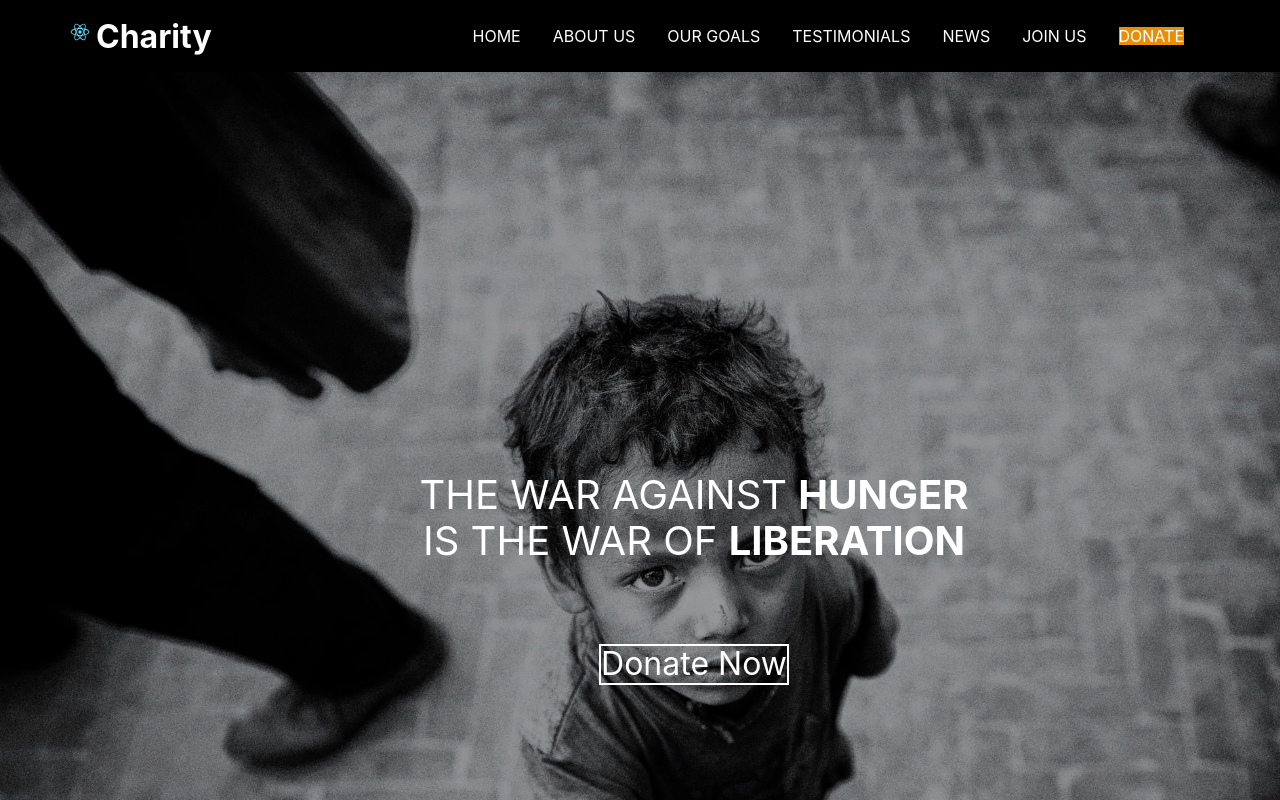
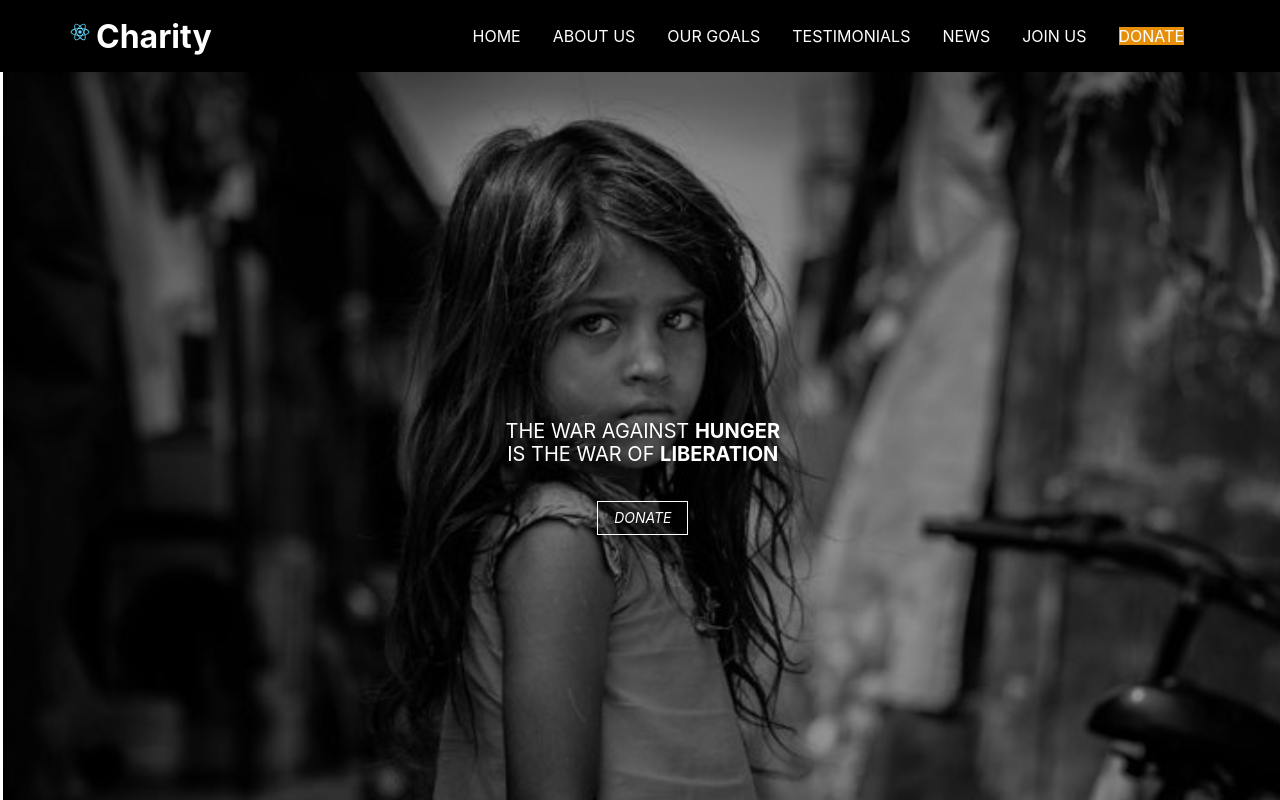
Before and after one commit to debugged-exe/ngowebsite, a React (Create React App) app: page / in a window 1280 px wide. Shown: the top 800 px of the page. Built offline with nearby package versions, Linux system fonts and the light colour scheme.

Commit message:
HomePage modified

```diff
--- a/src/components/HomeBackground/HomeBackground.css
+++ b/src/components/HomeBackground/HomeBackground.css
@@ -1,39 +1,16 @@
 .home-div{
 	overflow: hidden;
-}
-
-
-.link{
-
-height: auto;
-max-width: fit-content;;
-margin: auto;
-font-size: 2rem;
-}
-
-.sty
-{
-
-    position: relative;
-	top: 45%;
-	text-align: center;
-
-}
-
-.sty:hover{
-	color: #e88f0a;
-	cursor: pointer;
 }
 
 .donate1
 {
 	background: none;
 	transition: 0.5s;
-	align-self: center;
+	/* align-self: center; */
 	color:white;
 	border:2px solid;
-	position: relative;
-	top: 50%;
+	/* position: relative; */
+	/* top: 50%; */
 }
 .donate1:hover
 {
@@ -42,11 +19,15 @@ font-size: 2rem;
 	border:2px solid black
 }
 
-.font-size{
+.bg-image{
   font-size: 2.5rem;
-  width: auto;
+  /* width: auto; */
   color: white;
   padding: 50px 0 50px;
+  margin-left: auto;
+  margin-right: auto;
+  text-align: center;
+  width: 100%;
 }
 
 
--- a/src/components/HomeBackground/HomeBackground.js
+++ b/src/components/HomeBackground/HomeBackground.js
@@ -1,48 +1,28 @@
-import React,{Component} from "react"
-import {BrowserRouter as Router,Link} from 'react-router-dom'
+import React, { Component } from "react"
+import { BrowserRouter as Router, Link } from 'react-router-dom'
 import Carousel from 'react-elastic-carousel'
 import './HomeBackground.css'
 import poor1 from './poor1.jpeg'
 import poor2 from './poor2.jpg'
 import poor3 from './poor3.jpeg'
 
-class HomeBackground extends Component{
+class HomeBackground extends Component {
 
-    render(){
-        return(
-        <div className="home-div">
-        <Carousel itemsToShow={1} style={{position:'relative',right:'-10px',left:'-10px',width:'110%'}} showArrows={false} enableAutoPlay={true} interval={3000}>
-                 <div className='slide font-size ' style={{backgroundImage:'url('+poor1+')',backgroundSize:'cover'}}>
-                  <p className="sty">THE WAR AGAINST <b>HUNGER</b><br/>IS THE WAR OF <b>LIBERATION</b></p>
-                  <Router>
-                    <Link to = "/" style={{textDecoration:'none'}}>
-                     <div className = "link donate1">Donate Now</div>
-											</Link>
-                  </Router>
-                  </div>
+  render() {
+    return (
+      <div className="home-div">
+        <Carousel itemsToShow={1} style={{ position: 'relative', right: '-10px', left: '-10px', width: '102%' }} showArrows={false} enableAutoPlay={true} interval={3000}>
 
-                  <div className='slide font-size' style={{backgroundImage:'url('+poor2+')',backgroundSize:'cover'}}>
-                  <p className="sty">THE WAR AGAINST <b>HUNGER</b><br/>IS THE WAR OF <b>LIBERATION</b></p>
-                  <Router>
-                    <Link to = "/" style={{textDecoration:'none'}}>
-									  <div className = "link donate1">Donate Now</div>
-									</Link>
-                  </Router>
-                  </div>
-
-                  <div className='slide font-size' style={{backgroundImage:'url('+poor3+')',backgroundSize:'cover'}}>
-                  <p className="sty">THE WAR AGAINST <b>HUNGER</b><br/>IS THE WAR OF <b>LIBERATION</b></p>
-                  <Router>
-                    <Link to = "/" style={{textDecoration:'none'}}>
-                     <div className = "link donate1">Donate Now</div>
-										</Link>
-                  </Router>
-                  </div>
-
+          <div className='slide bg-image flex flex-column justify-center items-center' style={{ backgroundImage: 'url(' + poor1 + ')', backgroundSize: 'cover', width: '100vw' }}>
+            <p className="sty f4">THE WAR AGAINST <b>HUNGER</b><br />IS THE WAR OF <b>LIBERATION</b></p>
+            <Link to="/" style={{ textDecoration: 'none' }}>
+              <a className="f6 link dim ba ph3 pv2 mb2 dib white w-100" href="#0"><i>DONATE</i></a>
+            </Link>
+          </div>
         </Carousel>
-       </div>
-        )
-    }
+      </div>
+    )
+  }
 }
 
 export default HomeBackground;
```
Also changed, not shown: src/components/container/App.js (+12 -11 lines).
